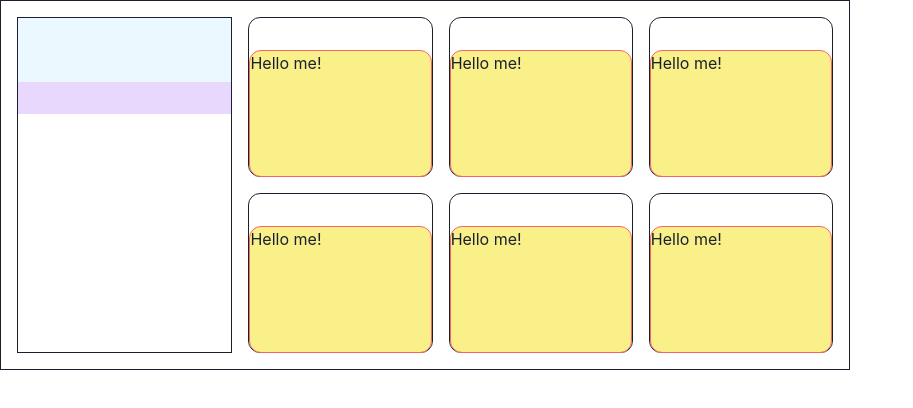
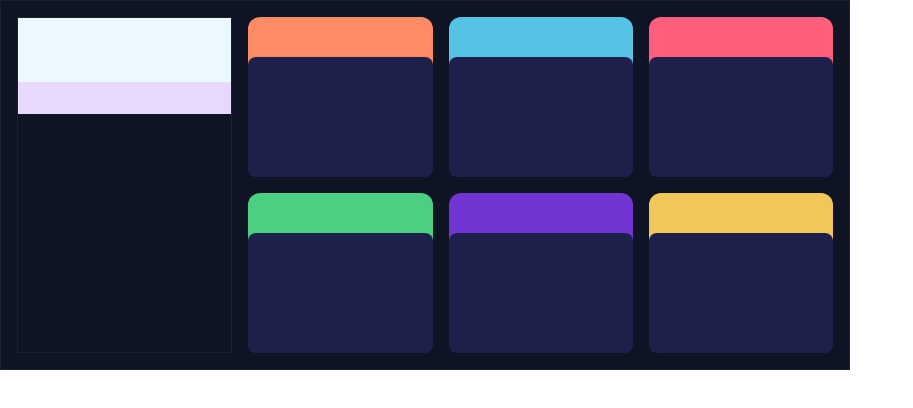
Before and after one commit to SheeloveDol/time-tracking-dashboard-react, a React (Create React App) app: page / in a window 1280 px wide. Shown: the top 408 px of the page, without its empty margins (0-913 px from the left). Built offline with nearby package versions, Linux system fonts and the light colour scheme.

Commit message:
Created and modified userData file and style time cards

```diff
--- a/src/App.js
+++ b/src/App.js
@@ -2,19 +2,34 @@ import { Box, SimpleGrid } from "@chakra-ui/react";
 import CardList from "./components/cardList/CardList.component";
 import Card from "./components/card/Card.component";
 import HeaderCard from "./components/headerCard/HeaderCard.component";
+import userData from "./data/userData";
+import { useState } from 'react'
+
 
 function App() {
+
+  const [data, setData] = useState(userData)
+
+
+
   return (
     <Box>
       <CardList>
         <HeaderCard />
         <SimpleGrid  columns={[1, 2, 3]} w='100%' gap='1rem'>
-          <Card />
-          <Card />
-          <Card />
-          <Card />
-          <Card />
-          <Card />
+          {
+            userData.map(item =>
+              <Box key={item.id} borderRadius='xl' m='auto'
+              bg={item.accentBgColor}
+            borderColor='tomato.200' w='100%'
+             h='160px'>
+                <Box mt='40px' w='100%' bg={item.cardBgColor} h='120px' borderRadius='lg' >
+
+                </Box>
+        </Box>
+            )
+          }
+
         </SimpleGrid>
       </CardList>
     </Box>
--- a/src/components/cardList/CardList.component.jsx
+++ b/src/components/cardList/CardList.component.jsx
@@ -2,7 +2,7 @@ import { Box, Text, Flex } from "@chakra-ui/react";
 
 const CardList = ({children}) => {
     return (
-        <Flex border='1px' p='1rem' columns={[1, 2]} maxWidth='850px' direction={['column', 'row']} gap='1rem' justify-content='space-between'>
+        <Flex border='1px' p='1rem' columns={[1, 2]} maxWidth='850px' direction={['column', 'row']} gap='1rem' justify-content='space-between' bgColor='hsl(226, 43%, 10%)'>
             {children}
         </Flex>
     )
--- /dev/null
+++ b/src/data/userData.js
@@ -0,0 +1,244 @@
+const userData = [
+
+          {
+            id: 1,
+            accentBgColor: '#FF8B64',
+            cardBgColor: '#1C204B',
+            title: "Work",
+            timeframes: {
+              daily: {
+                current: 5,
+                previous: 7
+              },
+              weekly: {
+                current: 32,
+                previous: 36
+              },
+              monthly: {
+                current: 103,
+                previous: 128
+              }
+            }
+          },
+
+         {
+            id: 2,
+            accentBgColor: '#55C2E6',
+            cardBgColor: '#1C204B',
+            title: "Play",
+            timeframes: {
+              daily: {
+                current: 1,
+                previous: 2
+              },
+              weekly: {
+                current: 10,
+                previous: 8
+              },
+              monthly: {
+                current: 23,
+                previous: 29
+              }
+            }
+          },
+
+         {
+            id: 3,
+            accentBgColor: '#FF5E7D',
+            cardBgColor: '#1C204B',
+            title: "Study",
+            timeframes: {
+              daily: {
+                current: 0,
+                previous: 1
+              },
+              weekly: {
+                current: 4,
+                previous: 7
+              },
+              monthly: {
+                current: 13,
+                previous: 19
+              }
+            }
+          },
+
+         {
+            id: 4,
+            accentBgColor: '#4BCF82',
+            cardBgColor: '#1C204B',
+            title: "Exercise",
+            timeframes: {
+              daily: {
+                current: 1,
+                previous: 1
+              },
+              weekly: {
+                current: 4,
+                previous: 5
+              },
+              monthly: {
+                current: 11,
+                previous: 18
+              }
+            }
+          },
+
+         {
+            id: 5,
+            accentBgColor: '#7335D2',
+            cardBgColor: '#1C204B',
+            title: "Social",
+            timeframes: {
+              daily: {
+                current: 1,
+                previous: 3
+              },
+              weekly: {
+                current: 5,
+                previous: 10
+              },
+              monthly: {
+                current: 21,
+                previous: 23
+              }
+            }
+          },
+
+         {
+            id: 6,
+            accentBgColor: '#F1C75B',
+            cardBgColor: '#1C204B',
+            title: "Self Care",
+            timeframes: {
+              daily: {
+                current: 0,
+                previous: 1
+              },
+              weekly: {
+                current: 2,
+                previous: 2
+              },
+              monthly: {
+                current: 7,
+                previous: 11
+              }
+            }
+          }
+
+  ]
+
+  export default userData
+
+  /*
+    {
+        work:  {
+
+            title: "Work",
+            timeframes: {
+              daily: {
+                current: 5,
+                previous: 7
+              },
+              weekly: {
+                current: 32,
+                previous: 36
+              },
+              monthly: {
+                current: 103,
+                previous: 128
+              }
+            }
+          },
+
+        play: {
+            title: "Play",
+            timeframes: {
+              daily: {
+                current: 1,
+                previous: 2
+              },
+              weekly: {
+                current: 10,
+                previous: 8
+              },
+              monthly: {
+                current: 23,
+                previous: 29
+              }
+            }
+          },
+
+        study: {
+            title: "Study",
+            timeframes: {
+              daily: {
+                current: 0,
+                previous: 1
+              },
+              weekly: {
+                current: 4,
+                previous: 7
+              },
+              monthly: {
+                current: 13,
+                previous: 19
+              }
+            }
+          },
+
+        exercise: {
+            title: "Exercise",
+            timeframes: {
+              daily: {
+                current: 1,
+                previous: 1
+              },
+              weekly: {
+                current: 4,
+                previous: 5
+              },
+              monthly: {
+                current: 11,
+                previous: 18
+              }
+            }
+          },
+
+        social: {
+            title: "Social",
+            timeframes: {
+              daily: {
+                current: 1,
+                previous: 3
+              },
+              weekly: {
+                current: 5,
+                previous: 10
+              },
+              monthly: {
+                current: 21,
+                previous: 23
+              }
+            }
+          },
+
+        selfCare:  {
+            title: "Self Care",
+            timeframes: {
+              daily: {
+                current: 0,
+                previous: 1
+              },
+              weekly: {
+                current: 2,
+                previous: 2
+              },
+              monthly: {
+                current: 7,
+                previous: 11
+              }
+            }
+          }
+    }
+  */
```
